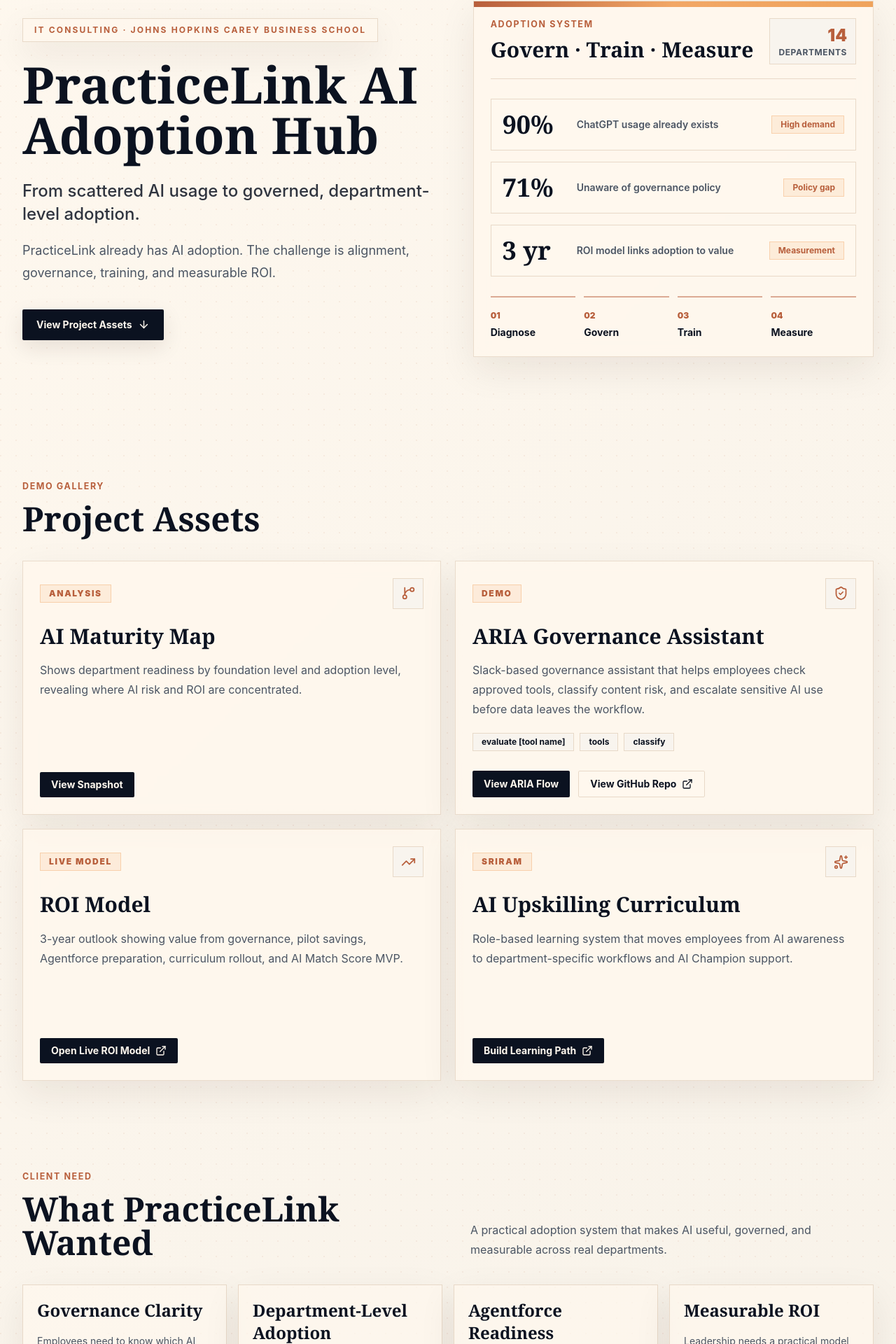
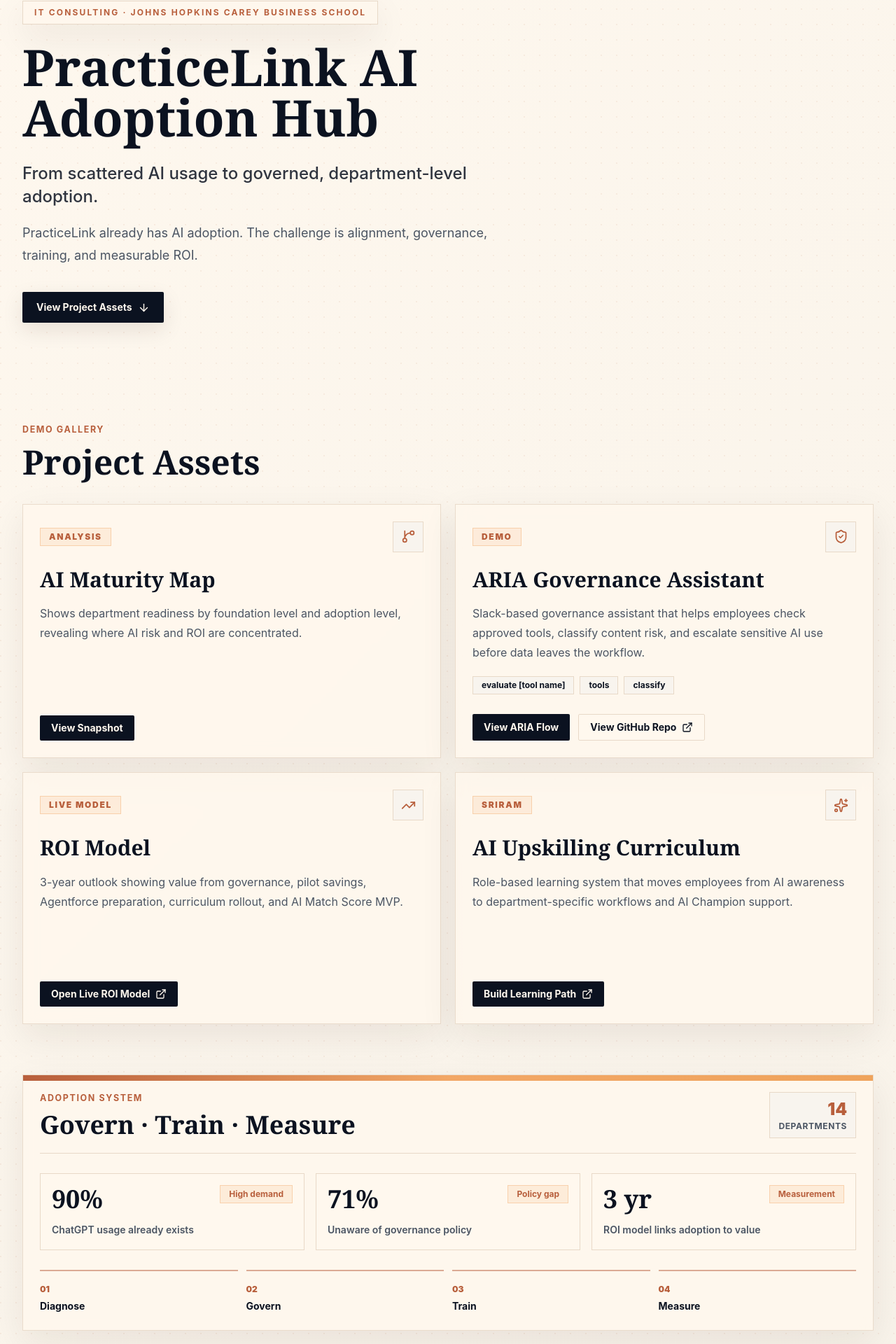
Before and after one commit to sriram369/practicelink-ai-adoption-hub, a Next.js app: page / in a window 1280 px wide. Shown: the part 164-2084 px from the top of the page at 70% size. Built offline with nearby package versions, Linux system fonts and the light colour scheme.

Commit message:
Move adoption system below assets

```diff
--- a/app/page.tsx
+++ b/app/page.tsx
@@ -1,3 +1,4 @@
+import { AdoptionSystem } from "@/components/AdoptionSystem";
 import { AssetCard } from "@/components/AssetCard";
 import { FindingCard } from "@/components/FindingCard";
 import { Footer } from "@/components/Footer";
@@ -71,6 +72,8 @@
           </div>
         </section>
 
+        <AdoptionSystem />
+
         <section className="mx-auto max-w-7xl px-5 py-16 sm:px-8">
           <p className="section-kicker">Client need</p>
           <div className="mt-3 flex flex-col justify-between gap-5 sm:flex-row sm:items-end">
--- /dev/null
+++ b/components/AdoptionSystem.tsx
@@ -0,0 +1,48 @@
+export function AdoptionSystem() {
+  return (
+    <section className="mx-auto max-w-7xl px-5 pb-12 pt-2 sm:px-8">
+      <div className="paper-panel relative overflow-hidden p-6">
+        <div className="absolute inset-x-0 top-0 h-2 bg-gradient-to-r from-clay via-peach to-gold" />
+        <div className="flex flex-col justify-between gap-5 border-b border-line pb-5 sm:flex-row sm:items-start">
+          <div>
+            <p className="section-kicker">Adoption System</p>
+            <h2 className="mt-2 font-display text-3xl font-semibold text-ink sm:text-4xl">
+              Govern · Train · Measure
+            </h2>
+          </div>
+          <div className="w-fit border border-line bg-paper px-3 py-2 text-right">
+            <p className="text-2xl font-black text-clay">14</p>
+            <p className="text-xs font-bold uppercase tracking-wider text-mutedInk">Departments</p>
+          </div>
+        </div>
+
+        <div className="mt-7 grid gap-4 lg:grid-cols-3">
+          {[
+            ["90%", "ChatGPT usage already exists", "High demand"],
+            ["71%", "Unaware of governance policy", "Policy gap"],
+            ["3 yr", "ROI model links adoption to value", "Measurement"]
+          ].map(([metric, label, tag]) => (
+            <div key={label} className="border border-line bg-card/70 p-4">
+              <div className="flex items-start justify-between gap-3">
+                <span className="font-display text-4xl font-semibold text-ink">{metric}</span>
+                <span className="border border-peach/40 bg-peach/15 px-3 py-1 text-xs font-bold text-clay">
+                  {tag}
+                </span>
+              </div>
+              <p className="mt-3 text-sm font-semibold leading-6 text-mutedInk">{label}</p>
+            </div>
+          ))}
+        </div>
+
+        <div className="mt-7 grid grid-cols-2 gap-3 sm:grid-cols-4">
+          {["Diagnose", "Govern", "Train", "Measure"].map((step, index) => (
+            <div key={step} className="border-t-2 border-clay/50 pt-3">
+              <span className="text-xs font-black text-clay">0{index + 1}</span>
+              <p className="mt-1 text-sm font-bold text-ink">{step}</p>
+            </div>
+          ))}
+        </div>
+      </div>
+    </section>
+  );
+}
--- a/components/Hero.tsx
+++ b/components/Hero.tsx
@@ -3,8 +3,8 @@
 export function Hero() {
   return (
     <section className="relative overflow-hidden">
-      <div className="mx-auto grid max-w-7xl items-center gap-12 px-5 pb-20 pt-16 sm:px-8 lg:grid-cols-[1.02fr_0.98fr] lg:pb-28 lg:pt-24">
-        <div>
+      <div className="mx-auto max-w-7xl px-5 pb-14 pt-16 sm:px-8 lg:pb-20 lg:pt-24">
+        <div className="max-w-4xl">
           <div className="mb-6 inline-flex border border-line bg-card/80 px-4 py-2 text-xs font-bold uppercase tracking-[0.18em] text-clay shadow-soft">
             IT Consulting · Johns Hopkins Carey Business School
           </div>
@@ -28,45 +28,6 @@
             </a>
           </div>
         </div>
-
-        <div className="paper-panel relative min-h-[430px] overflow-hidden p-6">
-          <div className="absolute inset-x-0 top-0 h-2 bg-gradient-to-r from-clay via-peach to-gold" />
-          <div className="flex items-start justify-between border-b border-line pb-5">
-            <div>
-              <p className="section-kicker">Adoption System</p>
-              <h2 className="mt-2 font-display text-3xl font-semibold">Govern · Train · Measure</h2>
-            </div>
-            <div className="border border-line bg-paper px-3 py-2 text-right">
-              <p className="text-2xl font-black text-clay">14</p>
-              <p className="text-xs font-bold uppercase tracking-wider text-mutedInk">Departments</p>
-            </div>
-          </div>
-
-          <div className="mt-7 grid gap-4">
-            {[
-              ["90%", "ChatGPT usage already exists", "High demand"],
-              ["71%", "Unaware of governance policy", "Policy gap"],
-              ["3 yr", "ROI model links adoption to value", "Measurement"]
-            ].map(([metric, label, tag]) => (
-              <div key={label} className="grid grid-cols-[90px_1fr_auto] items-center gap-4 border border-line bg-card/70 p-4">
-                <span className="font-display text-4xl font-semibold text-ink">{metric}</span>
-                <span className="text-sm font-semibold leading-6 text-mutedInk">{label}</span>
-                <span className="hidden border border-peach/40 bg-peach/15 px-3 py-1 text-xs font-bold text-clay sm:inline">
-                  {tag}
-                </span>
-              </div>
-            ))}
-          </div>
-
-          <div className="mt-7 grid grid-cols-4 gap-3">
-            {["Diagnose", "Govern", "Train", "Measure"].map((step, index) => (
-              <div key={step} className="border-t-2 border-clay/50 pt-3">
-                <span className="text-xs font-black text-clay">0{index + 1}</span>
-                <p className="mt-1 text-sm font-bold text-ink">{step}</p>
-              </div>
-            ))}
-          </div>
-        </div>
       </div>
     </section>
   );
```
